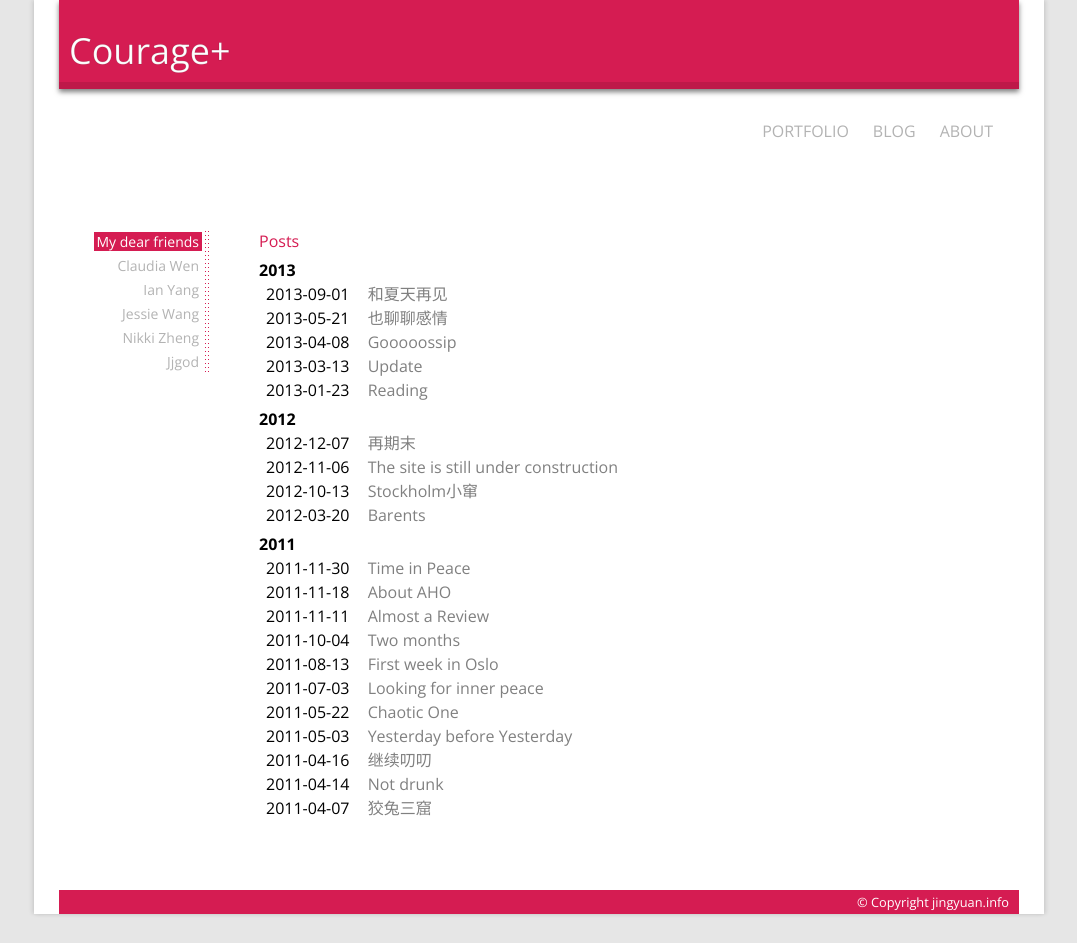
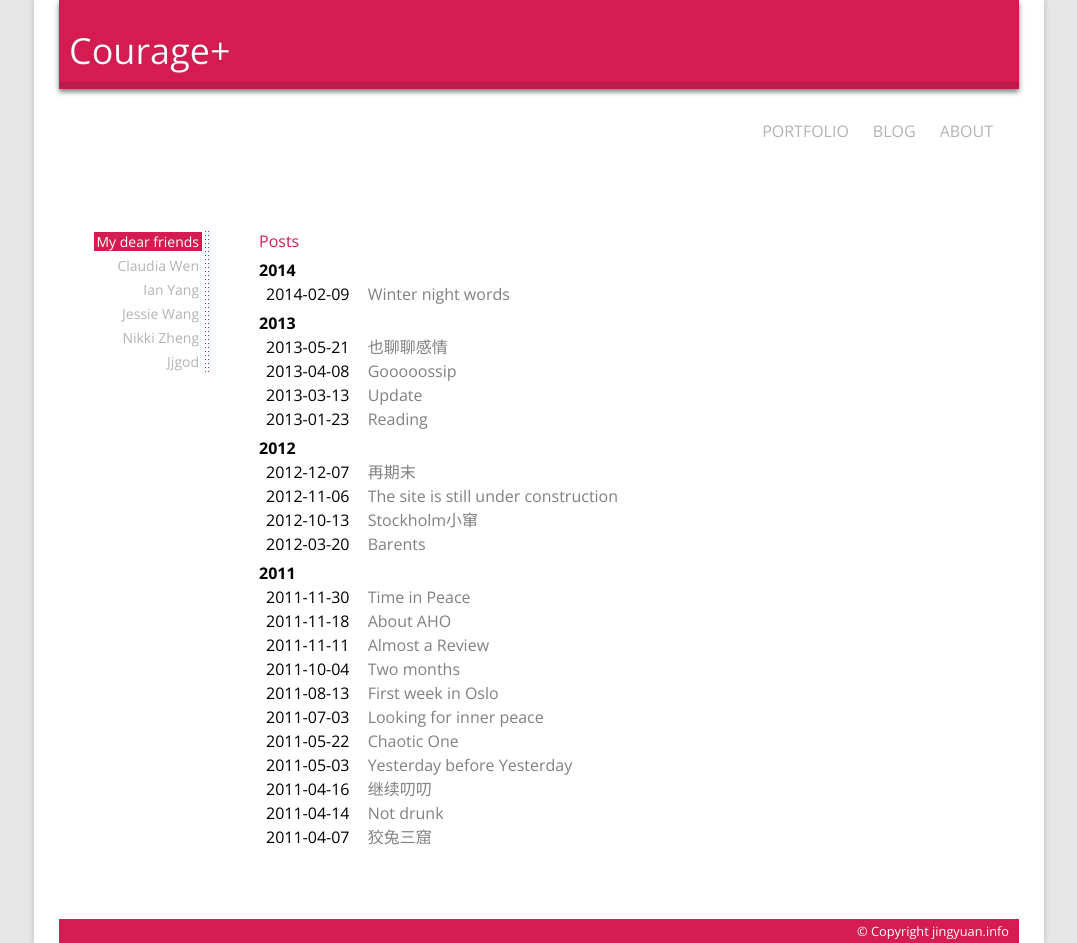
Before and after one commit to jingyuan/jingyuan.github.com, a Jekyll site: the page built from blog.html, in a window 1280 px wide. Shown: the whole page, without its empty margins (101-1178 px from the left). Built offline with Jekyll 4.4.1, drawn with Linux system fonts in a browser that asks for light colours; nearby versions of some CDN libraries; Markdown is read by kramdown in place of the engine named in the settings; before the commit the page ends 914 px from its top, so only the background shows below that.

Commit message:
add first post in 2014

```diff
--- a/_posts/story/2013-09-01-bye-this-summer.md
+++ b/_posts/story/2013-09-01-bye-this-summer.md
@@ -1,19 +1,20 @@
 ---
-layout: story
-title: 和夏天再见
-category: story
----
+ layout: story
+-title: 和夏天再见
++title: Winter night words
+ category: story
+ ---
 
-###和夏天再见###
-
-太久不来写东西，我觉得自己都快忘记在这里搭了一个站点了。过了一个平和的暑假，进入了关键的毕业学期，前途未卜，发现有牢骚可以发了就跑来写东西，我很不厚道。
-
-夏天过得挺平静，在家看js，又学了一点基础的python。偶尔去gym，隔三差五练练字。上了一段挪威语课，于是暑假生活就总结完了。回到学校后，这样的生活就全线崩塌了，每周见一次Kelly就有一个deadline，突然被打乱之后，一段时间都没有锻炼，到现在都不想再拿起毛笔，借来的js的书没看完就到期了，就又一次觉得好失败，为什么又坚持不下去？！在Kelly的deadline不是那么紧张的时候，我试着早起去跑步，可惜的是早上时间太紧，最多跑到3.5km，我就得收拾然后滚去学校了。只能安慰自己，好歹开始重启了第一件该坚持了事情。我知道不可能面面俱到，什么都去顾全，但也不能因一时的变化，就为自己的懒惰找借口。有些事情不用也不可能每天都做，但是不能不做，写blog也是其中之一，不过这次隔得确实太久了些。
-
-由于夏天过得悠然，学期开始忙碌之期又接连遇到不顺心的事情，使得我对前面的一切都很没安全感，想想也有身在异国他乡的原因吧。不过我从小就缺乏安全感，地别是亲人不在身边的时候。小时候妈妈离开半天时间都会让我焦灼和紧张，更别提爸爸去外地出差一个月了，对我来说简直是煎熬。我也不知道这种心理和情绪是怎么养成的，虽然知道要顺其自然，要放轻松，但现在还是不能完全克服，经常胡思乱想。还好现代通讯发达，随时可以联系想联系的人，不然可能我在挪威漫长的冬天里已经抑郁了。大概也是我失去过，而一直很害怕失去。
-
-除了我自己的小情绪，还有让我和朋友们都很愤怒的事情。本来计划在年底结婚的好友被认识的学妹劈腿了，让我们这群平时叽叽喳喳，没事乱吐槽的闺密顿时哑口无言，尔后愤起口诛笔伐。大家都觉得把这几年窝着的脏话和未来几年备着的都骂光了。但事已至此，没什么能做的，除了大家在微信上一直陪着那位好友，或者在她晚上睡不着的时候陪她说说电话。我一直都觉得如此狗血的剧情只能发生在豆瓣直播和天涯的帖子里，直到它发生在我最好的朋友身上。人生确实比电视剧精彩多了，但是现实中经历一遍，要比电视剧里难受千百倍。作为一个局外人，在和她通电话的时候，我站在街边，有种和她一起痛哭一场的冲动。劝说的话也就那些，说得容易，做起来很难，只能等时间去平抚一切。感情上，没有回头路。
-
-我一般不在blog用这样的篇幅八卦和讨论别人。这一次我真的很愤怒，不说不写出来很憋屈。这一次事情的三个人我都认识，不是谁对不起谁的问题，而是有两个人在这个本身就不大的圈子里做了抬不起头的事情。我的朋友长相、身高、性格和家庭都很好，香港中文毕业，当过支教的老师，现在四大工作。她是我初中起就崇拜并且后来成为好朋友的人，是我妈妈最喜欢的女孩子之一。我希望她能度过这一关，祝福她在未来遇到对的，好的那个人。
-
-这个夏天结束了。
+-###和夏天再见###
+-
+-太久不来写东西，我觉得自己都快忘记在这里搭了一个站点了。过了一个平和的暑假，进入了关键的毕业学期，前途未卜，发现有牢骚可以发了就跑来写东西，我很不厚道。
+-
+-夏天过得挺平静，在家看js，又学了一点基础的python。偶尔去gym，隔三差五练练字。上了一段挪威语课，于是暑假生活就总结完了。回到学校后，这样的生活就全线崩塌了，每周见一次Kelly就有一个deadline，突然被打乱之后，一段时间都没有锻炼，到现在都不想再拿起毛笔，借来的js的书没看完就到期了，就又一次觉得好失败，为什么又坚持不下去？！在Kelly的deadline不是那么紧张的时候，我试着早起去跑步，可惜的是早上时间太紧，最多跑到3.5km，我就得收拾然后滚去学校了。只能安慰自己，好歹开始重启了第一件该坚持了事情。我知道不可能面面俱到，什么都去顾全，但也不能因一时的变化，就为自己的懒惰找借口。有些事情不用也不可能每天都做，但是不能不做，写blog也是其中之一，不过这次隔得确实太久了些。
+-
+-由于夏天过得悠然，学期开始忙碌之期又接连遇到不顺心的事情，使得我对前面的一切都很没安全感，想想也有身在异国他乡的原因吧。不过我从小就缺乏安全感，地别是亲人不在身边的时候。小时候妈妈离开半天时间都会让我焦灼和紧张，更别提爸爸去外地出差一个月了，对我来说简直是煎熬。我也不知道这种心理和情绪是怎么养成的，虽然知道要顺其自然，要放轻松，但现在还是不能完全克服，经常胡思乱想。还好现代通讯发达，随时可以联系想联系的人，不然可能我在挪威漫长的冬天里已经抑郁了。大概也是我失去过，而一直很害怕失去。
+-
+-除了我自己的小情绪，还有让我和朋友们都很愤怒的事情。本来计划在年底结婚的好友被认识的学妹劈腿了，让我们这群平时叽叽喳喳，没事乱吐槽的闺密顿时哑口无言，尔后愤起口诛笔伐。大家都觉得把这几年窝着的脏话和未来几年备着的都骂光了。但事已至此，没什么能做的，除了大家在微信上一直陪着那位好友，或者在她晚上睡不着的时候陪她说说电话。我一直都觉得如此狗血的剧情只能发生在豆瓣直播和天涯的帖子里，直到它发生在我最好的朋友身上。人生确实比电视剧精彩多了，但是现实中经历一遍，要比电视剧里难受千百倍。作为一个局外人，在和她通电话的时候，我站在街边，有种和她一起痛哭一场的冲动。劝说的话也就那些，说得容易，做起来很难，只能等时间去平抚一切。感情上，没有回头路。
+-
+-我一般不在blog用这样的篇幅八卦和讨论别人。这一次我真的很愤怒，不说不写出来很憋屈。这一次事情的三个人我都认识，不是谁对不起谁的问题，而是有两个人在这个本身就不大的圈子里做了抬不起头的事情。我的朋友长相、身高、性格和家庭都很好，香港中文毕业，当过支教的老师，现在四大工作。她是我初中起就崇拜并且后来成为好朋友的人，是我妈妈最喜欢的女孩子之一。我希望她能度过这一关，祝福她在未来遇到对的，好的那个人。
+-
+-这个夏天结束了。
```
Also changed, not shown: _posts/story/2014-02-09-winter-night-words.md (added, +15 -0 lines).
